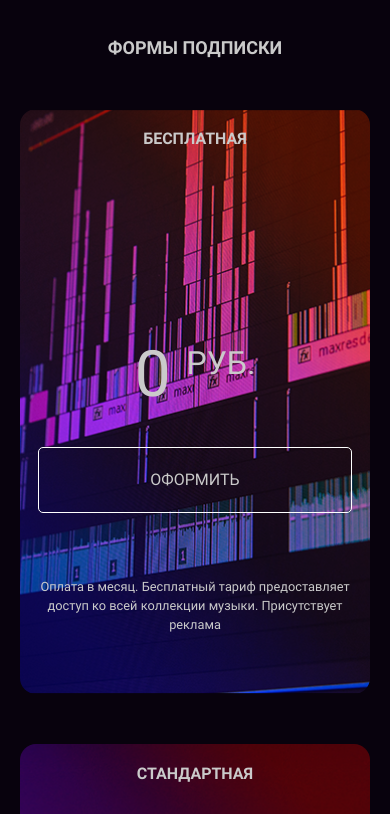
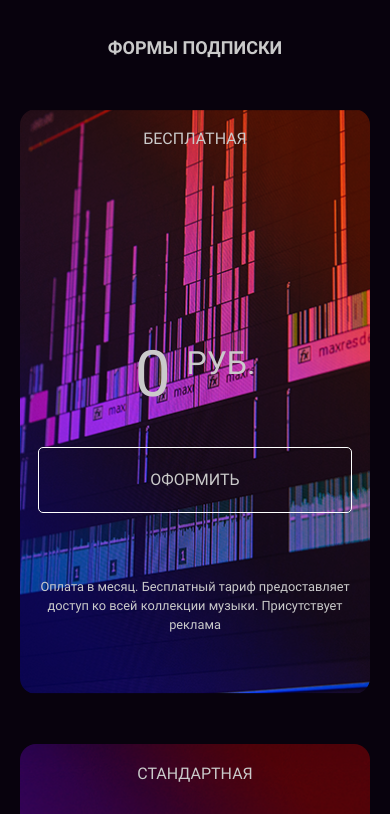
Before and after one commit to ivan-fedoroff/layout-designer-project-lvl2, a website: page src/index.html in a window 390 px wide. Shown: the part 940-1754 px from the top of the page. Drawn offline with Linux system fonts and the light colour scheme.

Commit message:
change h3-style in style.css

```diff
--- a/src/css/style.css
+++ b/src/css/style.css
@@ -60,9 +60,6 @@ h3 {
   h3 {
     font-size: 16px;
     line-height: 24px;
-    font-weight: 700;
-    font-family: "Roboto", sans-serif;
-    text-transform: uppercase;
   }
 }
 
@@ -386,10 +383,12 @@ form button {
 }
 .pricing-item h3 {
   margin-bottom: 200px;
+  line-height: 36px;
 }
 @media (max-width: 600px) {
   .pricing-item h3 {
     margin-bottom: 180px;
+    line-height: 24px;
   }
 }
 .pricing-item .pricing-value {
```
Also changed, not shown: 1 other file.
